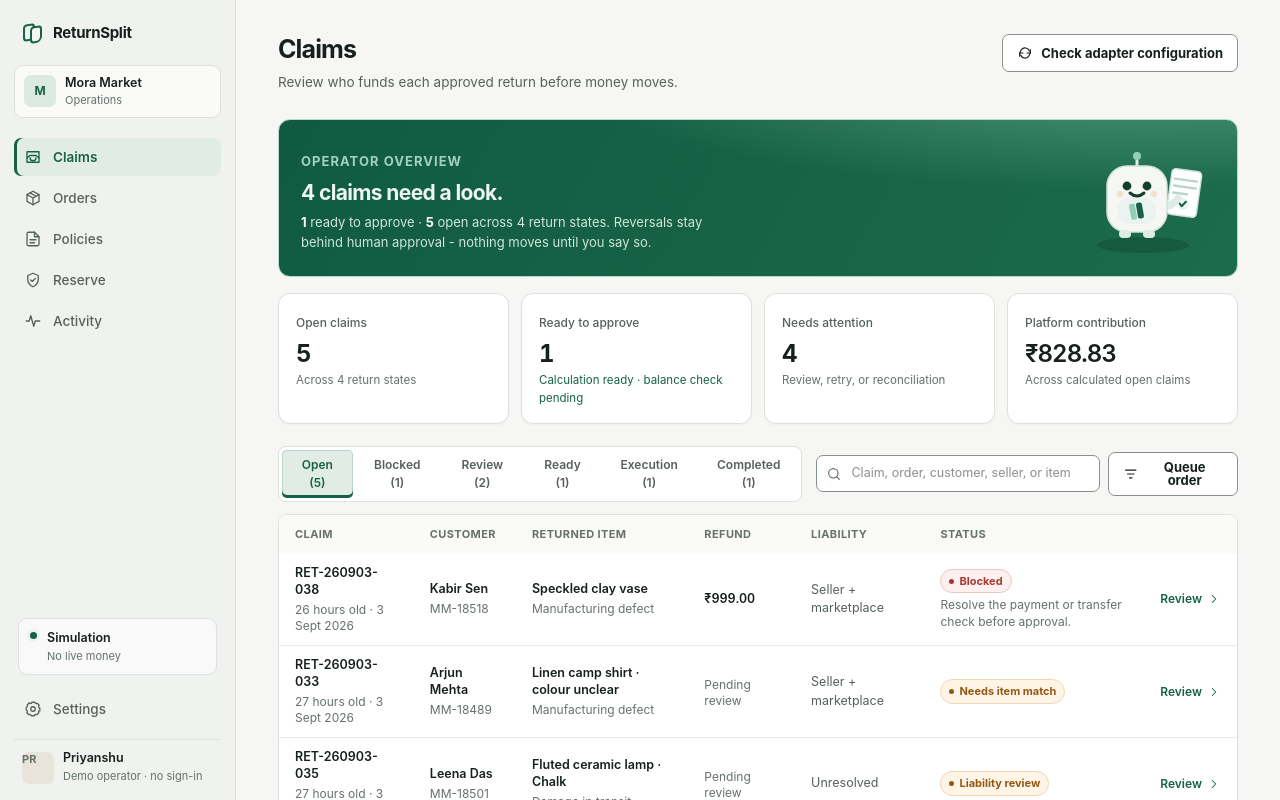
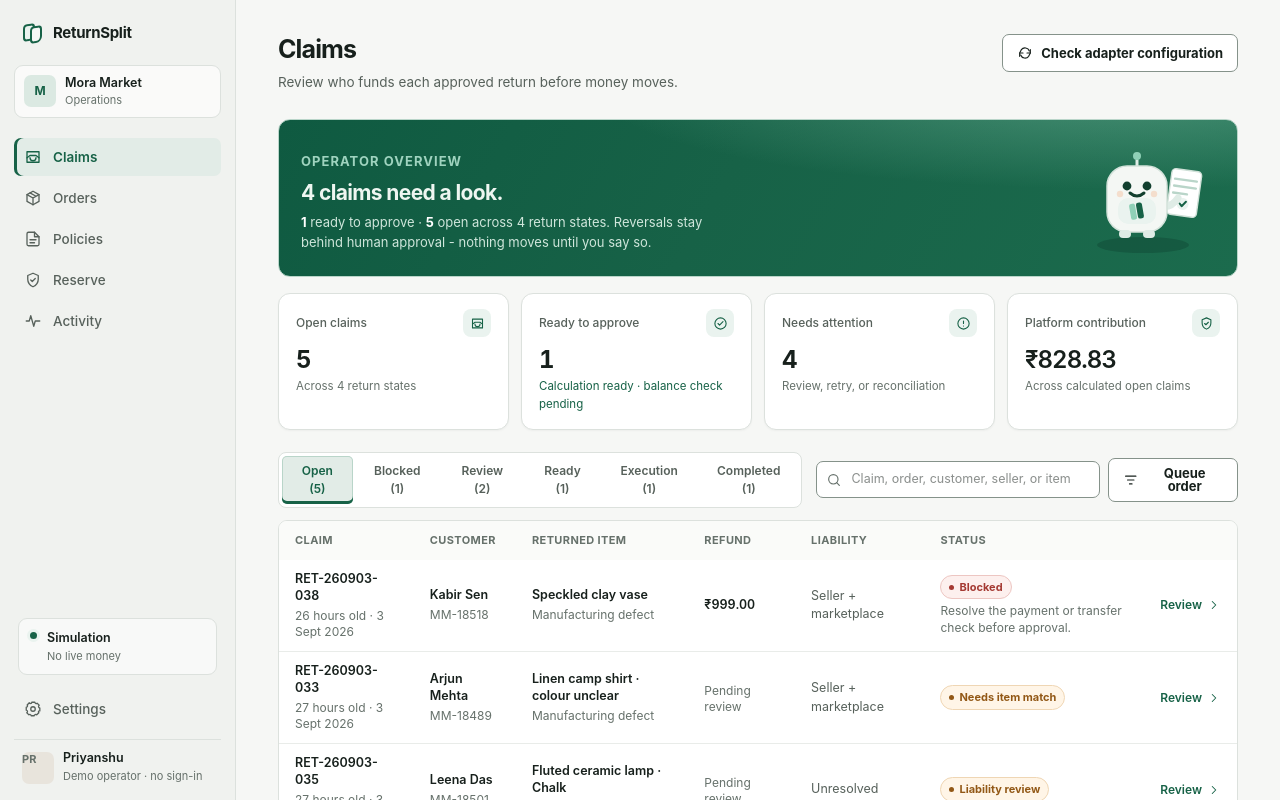
Before and after one commit to codebanditssss/ReturnSplit-Razorpay-Buildathon, a Next.js app: page /claims in a window 1280 px wide. Shown: the top 800 px of the page. Built offline with nearby package versions, Linux system fonts and the light colour scheme.

Commit message:
dashboard: add icon badges to overview stat cards

```diff
--- a/src/app/(app)/claims/page.tsx
+++ b/src/app/(app)/claims/page.tsx
@@ -2,6 +2,7 @@ import type { Metadata } from "next";
 import { ClaimsTable, type ClaimRow } from "@/components/claims-table";
 import { Money, PageHeader } from "@/components/ui";
 import { Mascot } from "@/components/mascot";
+import { Icon } from "@/components/icons";
 import { SyncProviderButton } from "@/components/sync-provider-button";
 import { claimOperationPresentation } from "@/lib/claim-operation-presentation";
 import { getDemoClaimsView, getProviderIdentity } from "@/server/demo-runtime";
@@ -58,10 +59,10 @@ export default async function ClaimsPage() {
         <div className="welcome-mascot"><Mascot /></div>
       </section>
       <section className="metric-strip" aria-label="Queue overview">
-        <div className="metric"><span className="metric-label">Open claims</span><strong className="metric-value">{open.length}</strong><span className="metric-note">Across 4 return states</span></div>
-        <div className="metric"><span className="metric-label">Ready to approve</span><strong className="metric-value">{ready}</strong><span className="metric-note good">Calculation ready · balance check pending</span></div>
-        <div className="metric"><span className="metric-label">Needs attention</span><strong className="metric-value">{attention}</strong><span className="metric-note">Review, retry, or reconciliation</span></div>
-        <div className="metric"><span className="metric-label">Platform contribution</span><strong className="metric-value"><Money paise={exposure} /></strong><span className="metric-note">Across calculated open claims</span></div>
+        <div className="metric"><div className="metric-head"><span className="metric-label">Open claims</span><span className="metric-ico"><Icon name="inbox" /></span></div><strong className="metric-value">{open.length}</strong><span className="metric-note">Across 4 return states</span></div>
+        <div className="metric"><div className="metric-head"><span className="metric-label">Ready to approve</span><span className="metric-ico"><Icon name="circle-check" /></span></div><strong className="metric-value">{ready}</strong><span className="metric-note good">Calculation ready · balance check pending</span></div>
+        <div className="metric"><div className="metric-head"><span className="metric-label">Needs attention</span><span className="metric-ico"><Icon name="circle-alert" /></span></div><strong className="metric-value">{attention}</strong><span className="metric-note">Review, retry, or reconciliation</span></div>
+        <div className="metric"><div className="metric-head"><span className="metric-label">Platform contribution</span><span className="metric-ico"><Icon name="shield" /></span></div><strong className="metric-value"><Money paise={exposure} /></strong><span className="metric-note">Across calculated open claims</span></div>
       </section>
       <ClaimsTable claims={rows} providerLabel={provider.mode === "demo" ? "Simulation" : "Razorpay Test Mode"} asOf={asOf} />
     </div>
--- a/src/app/globals.css
+++ b/src/app/globals.css
@@ -139,6 +139,10 @@ button { color: inherit; }
 .metric::after { content: ""; position: absolute; inset: 0 auto 0 0; width: 3px; background: var(--primary); opacity: 0; transition: opacity .18s ease; }
 .metric:hover { transform: translateY(-2px); box-shadow: 0 12px 26px -16px rgba(18,50,34,.4); border-color: var(--primary-border); }
 .metric:hover::after { opacity: 1; }
+.metric-head { display: flex; align-items: center; justify-content: space-between; gap: 8px; }
+.metric-head + .metric-value { margin-top: 10px; }
+.metric-ico { display: grid; place-items: center; flex: 0 0 auto; width: 28px; height: 28px; border-radius: 8px; background: var(--primary-soft); color: var(--primary); }
+.metric-ico svg { width: 15px; height: 15px; }
 .metric-label { color: var(--text-secondary); font-size: 12px; font-weight: 520; }
 .metric-value { display: block; margin-top: 8px; font-size: 24px; line-height: 1.05; font-weight: 700; letter-spacing: -.04em; font-variant-numeric: tabular-nums; }
 .metric-note { display: block; margin-top: 6px; color: var(--text-tertiary); font-size: 11.5px; }
```
